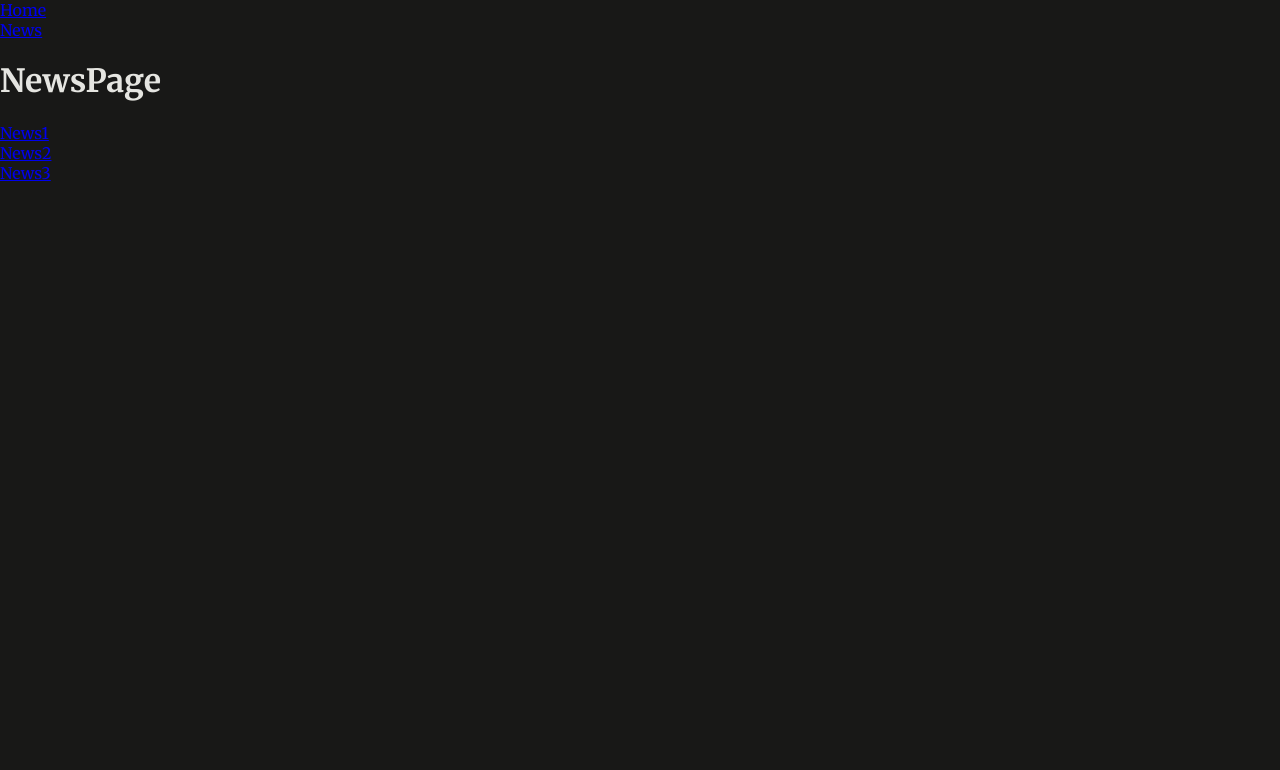
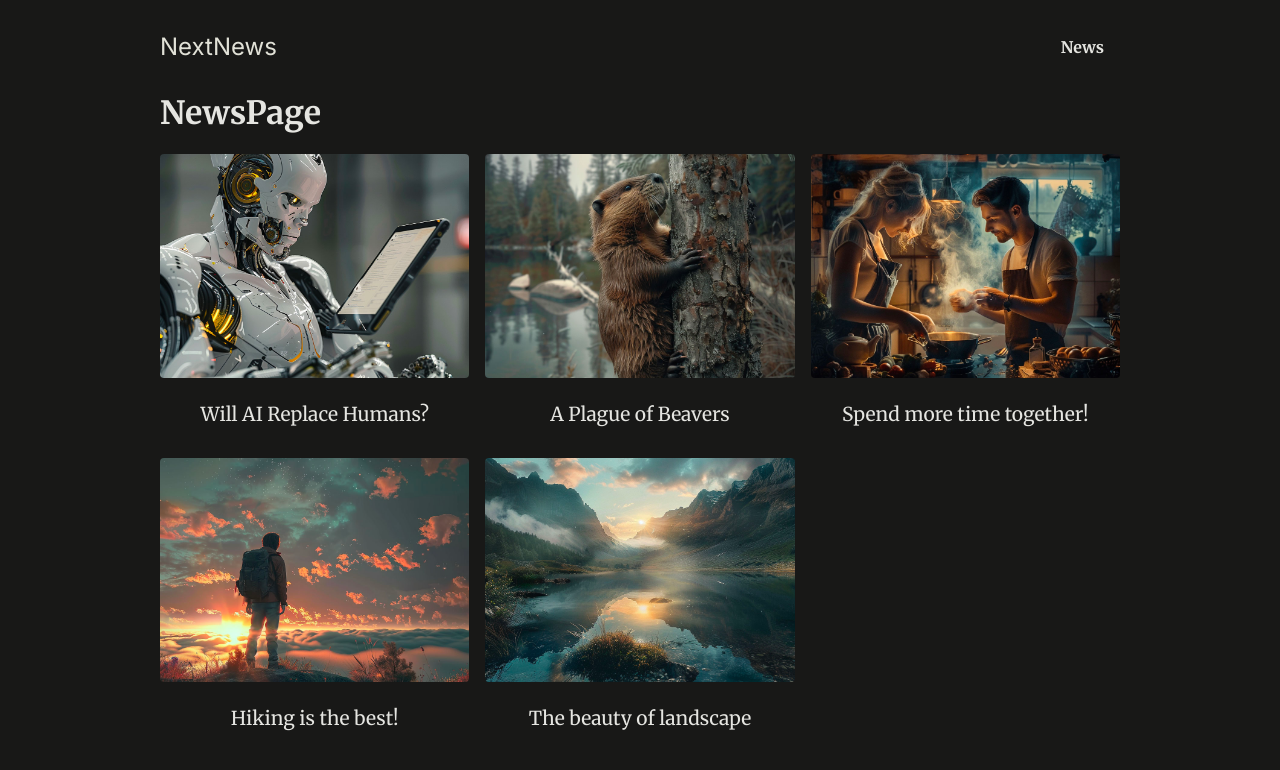
Before and after one commit to CircleSeok/Routing-Page-Rendering, a Next.js app: page /news in a window 1280 px wide. Shown: the top 770 px of the page. Built offline with nearby package versions, Linux system fonts and the light colour scheme.

Commit message:
Use app styling and dummy data

```diff
--- a/app/layout.js
+++ b/app/layout.js
@@ -10,8 +10,10 @@
   return (
     <html lang='en'>
       <body>
-        <MainHeader />
-        {children}
+        <div id='page'>
+          <MainHeader />
+          {children}
+        </div>
       </body>
     </html>
   );
--- a/app/news/page.js
+++ b/app/news/page.js
@@ -1,19 +1,21 @@
 import Link from 'next/link';
-
+import { DUMMY_NEWS } from '@/dummy-news';
 export default function NewsPage() {
   return (
     <>
       <h1>NewsPage</h1>
-      <ul>
-        <li>
-          <Link href='news/news-1'>News1</Link>
-        </li>
-        <li>
-          <Link href='news/news-2'>News2</Link>
-        </li>
-        <li>
-          <Link href='news/news-3'>News3</Link>
-        </li>
+      <ul className='news-list'>
+        {DUMMY_NEWS.map((newsItem) => (
+          <li key={newsItem.id}>
+            <Link href={`/news/${newsItem.slug}`}>
+              <img
+                src={`/images/news/${newsItem.image}`}
+                alt={newsItem.title}
+              />
+              <span>{newsItem.title}</span>
+            </Link>
+          </li>
+        ))}
       </ul>
     </>
   );
--- a/components/main-header.js
+++ b/components/main-header.js
@@ -2,15 +2,17 @@
 
 export default function MainHeader() {
   return (
-    <header>
-      <ul>
-        <li>
-          <Link href='/'>Home</Link>
-        </li>
-        <li>
-          <Link href='news'>News</Link>
-        </li>
-      </ul>
+    <header id='main-header'>
+      <div id='logo'>
+        <Link href='/'>NextNews</Link>
+      </div>
+      <nav>
+        <ul>
+          <li>
+            <Link href='/news'>News</Link>
+          </li>
+        </ul>
+      </nav>
     </header>
   );
 }
--- /dev/null
+++ b/dummy-news.js
@@ -0,0 +1,47 @@
+export const DUMMY_NEWS = [
+  {
+    id: 'n1',
+    slug: 'will-ai-replace-humans',
+    title: 'Will AI Replace Humans?',
+    image: 'ai-robot.jpg',
+    date: '2021-07-01',
+    content:
+      'Since late 2022 AI is on the rise and therefore many people worry whether AI will replace humans. The answer is not that simple. AI is a tool that can be used to automate tasks, but it can also be used to augment human capabilities. The future is not set in stone, but it is clear that AI will play a big role in the future. The question is how we will use it.',
+  },
+  {
+    id: 'n2',
+    slug: 'beaver-plague',
+    title: 'A Plague of Beavers',
+    image: 'beaver.jpg',
+    date: '2022-05-01',
+    content:
+      'Beavers are taking over the world. They are building dams everywhere and flooding entire cities. What can we do to stop them?',
+  },
+  {
+    id: 'n3',
+    slug: 'couple-cooking',
+    title: 'Spend more time together!',
+    image: 'couple-cooking.jpg',
+    date: '2024-03-01',
+    content:
+      'Cooking together is a great way to spend more time with your partner. It is fun and you get to eat something delicious afterwards. What are you waiting for? Get cooking!',
+  },
+  {
+    id: 'n4',
+    slug: 'hiking',
+    title: 'Hiking is the best!',
+    image: 'hiking.jpg',
+    date: '2024-01-01',
+    content:
+      'Hiking is a great way to get some exercise and enjoy the great outdoors. It is also a great way to clear your mind and reduce stress. So what are you waiting for? Get out there and start hiking!',
+  },
+  {
+    id: 'n5',
+    slug: 'landscape',
+    title: 'The beauty of landscape',
+    image: 'landscape.jpg',
+    date: '2022-07-01',
+    content:
+      'Landscape photography is a great way to capture the beauty of nature. It is also a great way to get outside and enjoy the great outdoors. So what are you waiting for? Get out there and start taking some pictures!',
+  },
+];
```
Also changed, not shown: app/news/[id]/page.js (deleted, +0 -9 lines), app/news/[slug]/page.js (added, +16 -0 lines).
